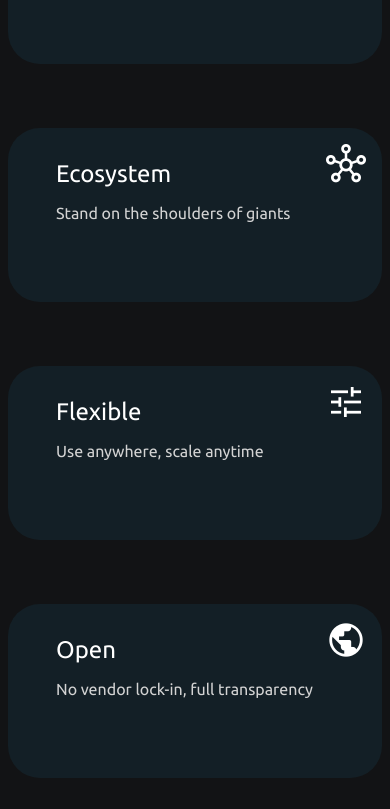
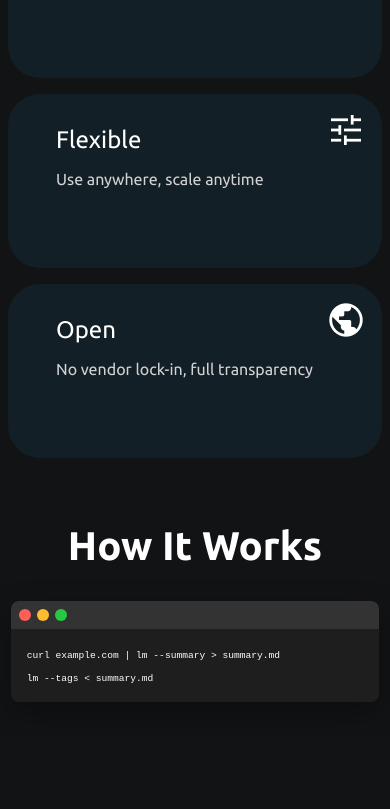
Before and after one commit to marcoscannabrava/aibits, a React (Vite) app in the folder web/: page / in a window 390 px wide. Shown: the part 1915-2724 px from the top of the page. After the commit the page ends 2649 px from the top, so only its background shows below. Built offline with nearby package versions, Linux system fonts and the light colour scheme.

Commit message:
consistency

```diff
--- a/web/src/components/HowItWorks/howItWorks.css
+++ b/web/src/components/HowItWorks/howItWorks.css
@@ -91,6 +91,10 @@
 }
 
 @media screen and (max-width: 768px) {
+  .how-it-works {
+    margin: 2rem auto;
+  }
+
   .terminal {
     padding: 1rem;
     width: 90%;
--- a/web/src/components/Why/why.css
+++ b/web/src/components/Why/why.css
@@ -12,6 +12,8 @@
     border-radius: 2rem;
     padding: 2rem;
     width: 25%;
+    margin: 0;
+    min-height: 140px;
 }
 .card span {
     position: absolute;
@@ -44,7 +46,12 @@ li {
 }
 
 @media screen and (max-width: 768px) {
+    .why {
+        gap: 1rem;
+    }
+
     .card {
         width: 100%;
+        min-height: 40px;
     }
 }
```
